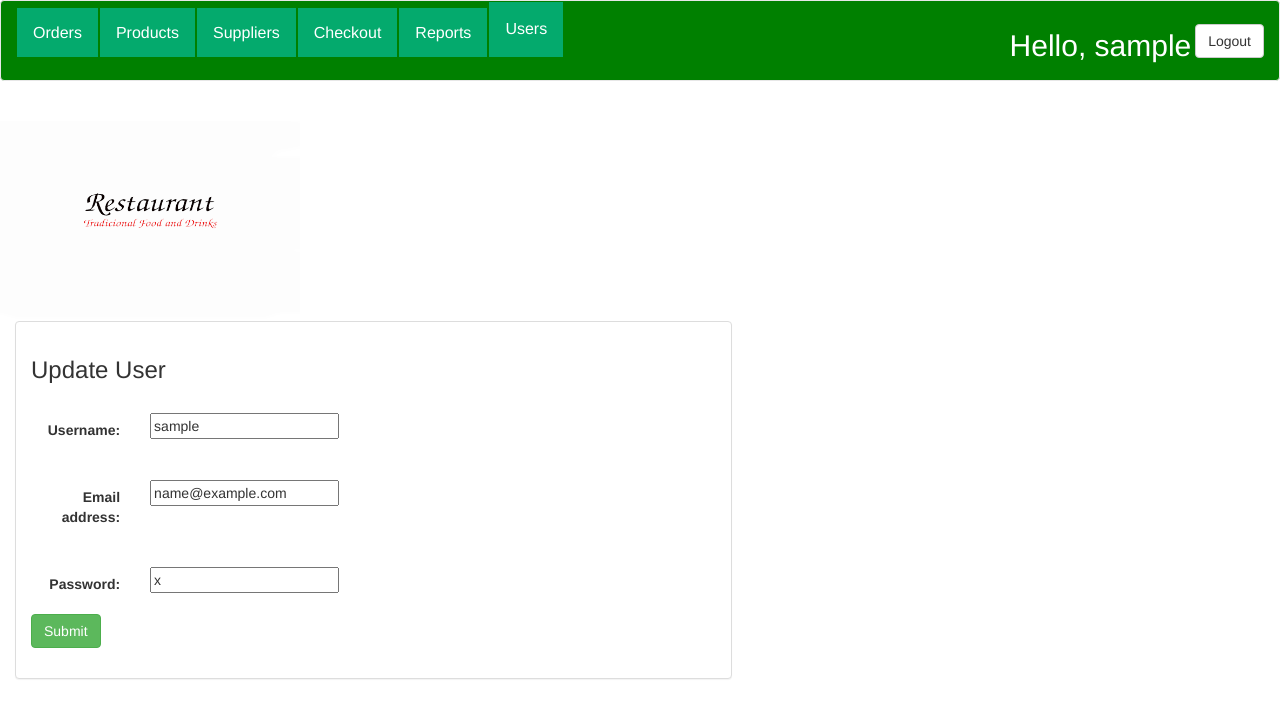
After one commit to Cesar-rso/FoodServer, a Django app: page /update_user/1 in a window 1280 px wide. The commit adds this page. Shown: the top 718 px of the page. Run offline with Django 3.2, Linux system fonts and the light colour scheme; tables that the repository leaves empty hold one stand-in row (values such as "Sample post"); some libraries are stand-ins or nearby versions.

Commit message:
Added user update view

```diff
--- a/orders/templates/orders/base.html
+++ b/orders/templates/orders/base.html
@@ -61,7 +61,7 @@
                 <button class="dropbtn">Users</button>
                 <div class="dropdown-content">
                     <a href="{% url 'new_user' %}"><h2> Register </h2></a>
-                    <a href="#"><h2> Change </h2></a>
+                    <a href="{% url 'update_user' pk=user.id %}"><h2> Update </h2></a>
                     <a href="{% url 'delete_user' %}"><h2> Delete </h2></a>
                 </div>
               </div>
--- /dev/null
+++ b/orders/templates/orders/user-update-form.html
@@ -0,0 +1,25 @@
+{% extends 'orders/base.html' %}
+{% block title %}Update User{% endblock %}
+
+{% block body %}
+<div class="container-fluid">
+  <div class="row">
+    <div class="col-sm-12 col-md-7">
+      <div class="panel panel-default">
+        <div class="panel-body">
+          <h3>Update User</h3>
+          <form class="form-horizontal" action="" method="post" enctype="multipart/form-data">
+            {% csrf_token %}
+            {% include 'orders/form-template.html' %}
+            <div class="form-group">
+              <div class="col_sm_offset-2 col-sm-10">
+                <button class="btn btn-success" type="submit">Submit</button>
+              </div>
+            </div>
+          </form>
+        </div>
+      </div>
+    </div>
+  </div>
+</div>
+{% endblock %}
--- a/orders/urls.py
+++ b/orders/urls.py
@@ -24,6 +24,7 @@ urlpatterns = [path('', views.home, name='home'),
                path('new_product', views.ProductRegistration.as_view(), name='reg_product'),
                path('new_supplier', views.SupplierRegistration.as_view(), name='reg_supplier'),
                path('update_supplier/<pk>', views.SupplierUpdate.as_view(), name="update_supplier"),
-               path('update_product/<pk>', views.ProductUpdate.as_view(), name="update_product")] \
+               path('update_product/<pk>', views.ProductUpdate.as_view(), name="update_product"),
+               path('update_user/<pk>', views.UserUpdate.as_view(), name="update_user")] \
               + static(settings.STATIC_URL, document_root=settings.STATIC_ROOT) \
               + static(settings.MEDIA_URL, document_root=settings.MEDIA_ROOT)
--- a/orders/views.py
+++ b/orders/views.py
@@ -351,6 +351,12 @@ class ProductUpdate(UpdateView):
     template_name = "orders/product-update-form.html"
 
 
+class UserUpdate(UpdateView):
+    model = User
+    fields = ['username', 'email', 'password']
+    template_name = "orders/user-update-form.html"
+
+
 def home(request):
     context = {}
     return render(request, "orders/index.html", context)
```
